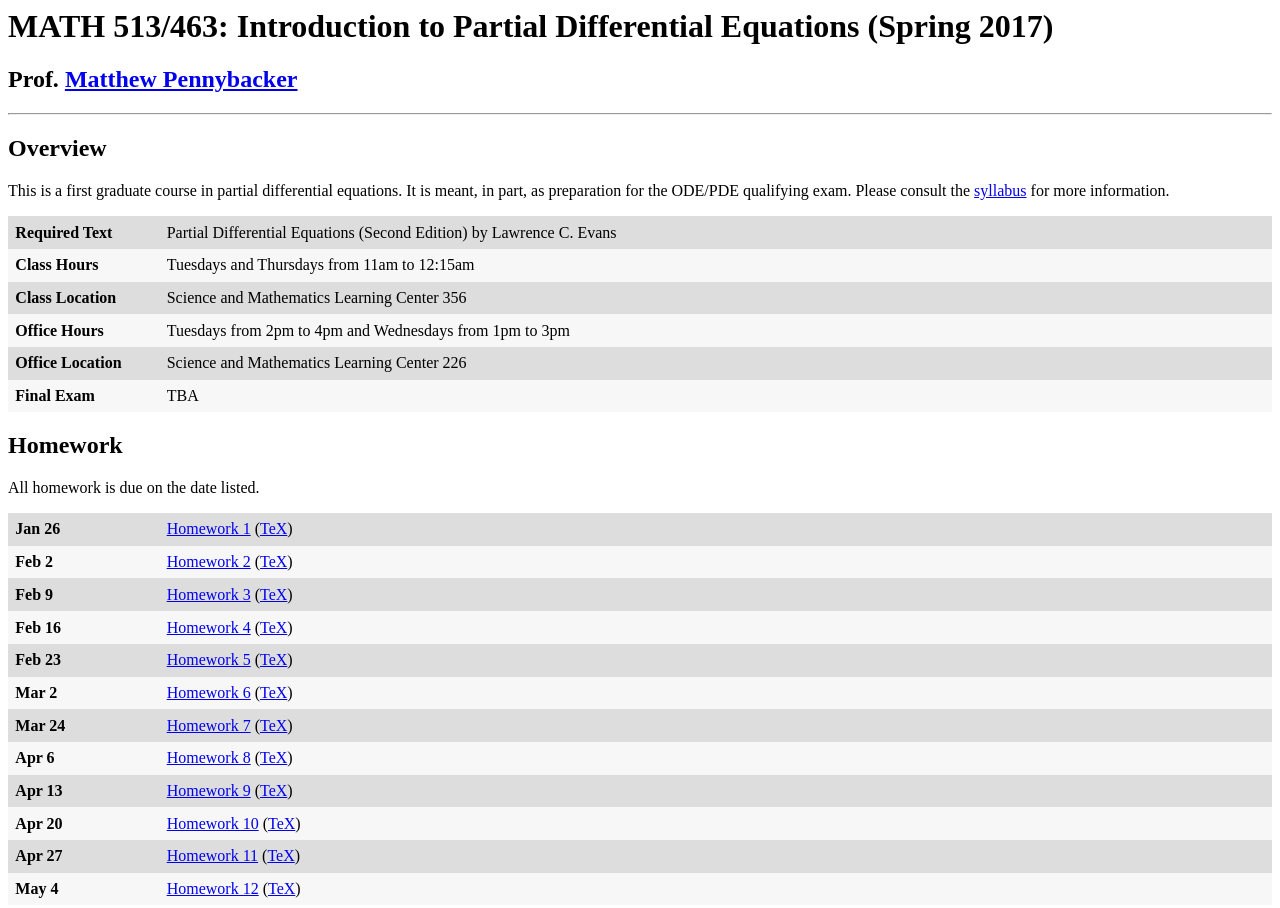
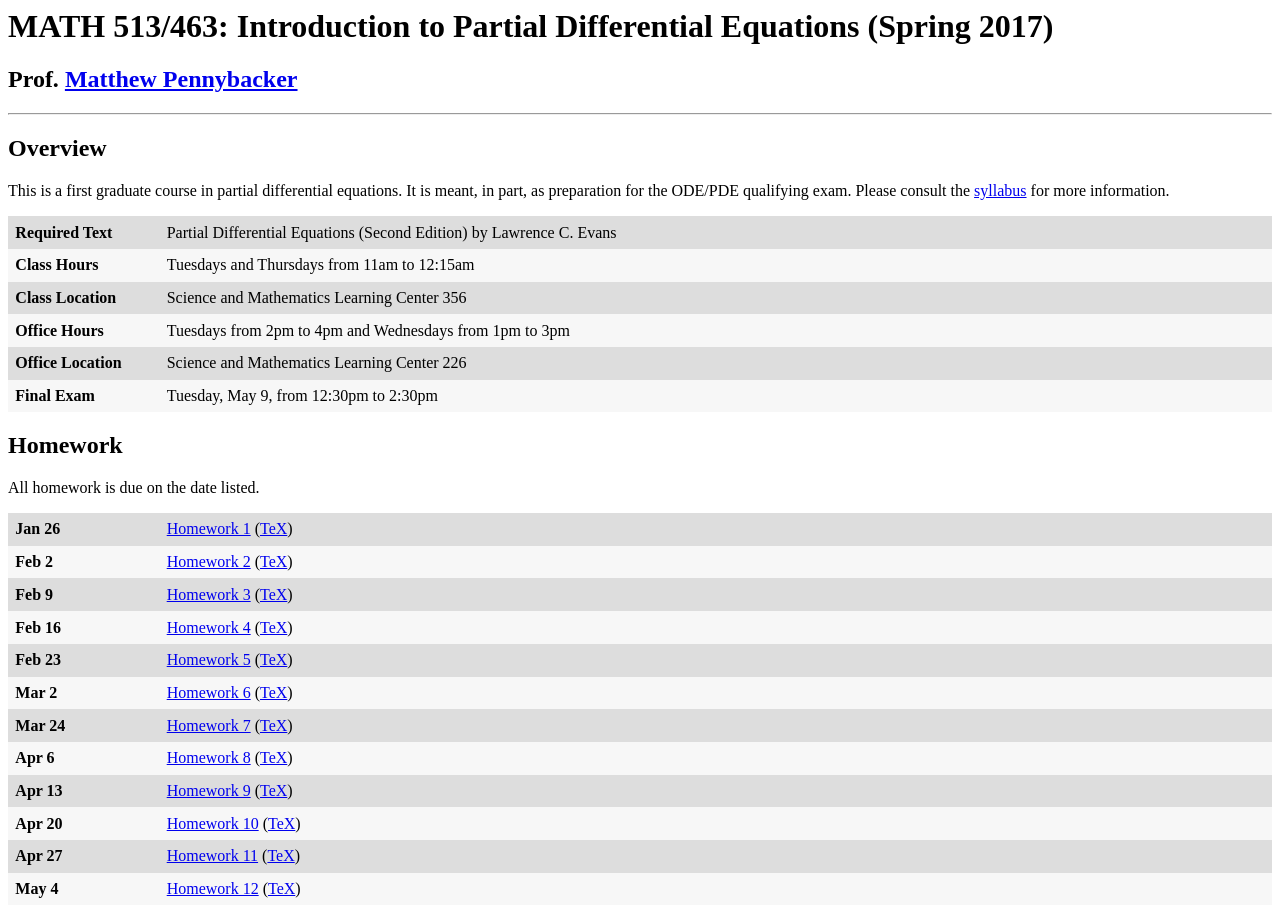
Before and after one commit to pennybacker/math513, a plain HTML site: page index.html in a window 1280 px wide. Shown: the top 908 px of the page. Drawn offline with Linux system fonts and the light colour scheme.

Commit message:
added final exam date and time

```diff
--- a/index.html
+++ b/index.html
@@ -51,7 +51,7 @@
 </tr>
 <tr>
   <th>Final Exam</th>
-  <td>TBA</td>
+  <td>Tuesday, May 9, from 12:30pm to 2:30pm</td>
 </tr>
 </table>
 
```
